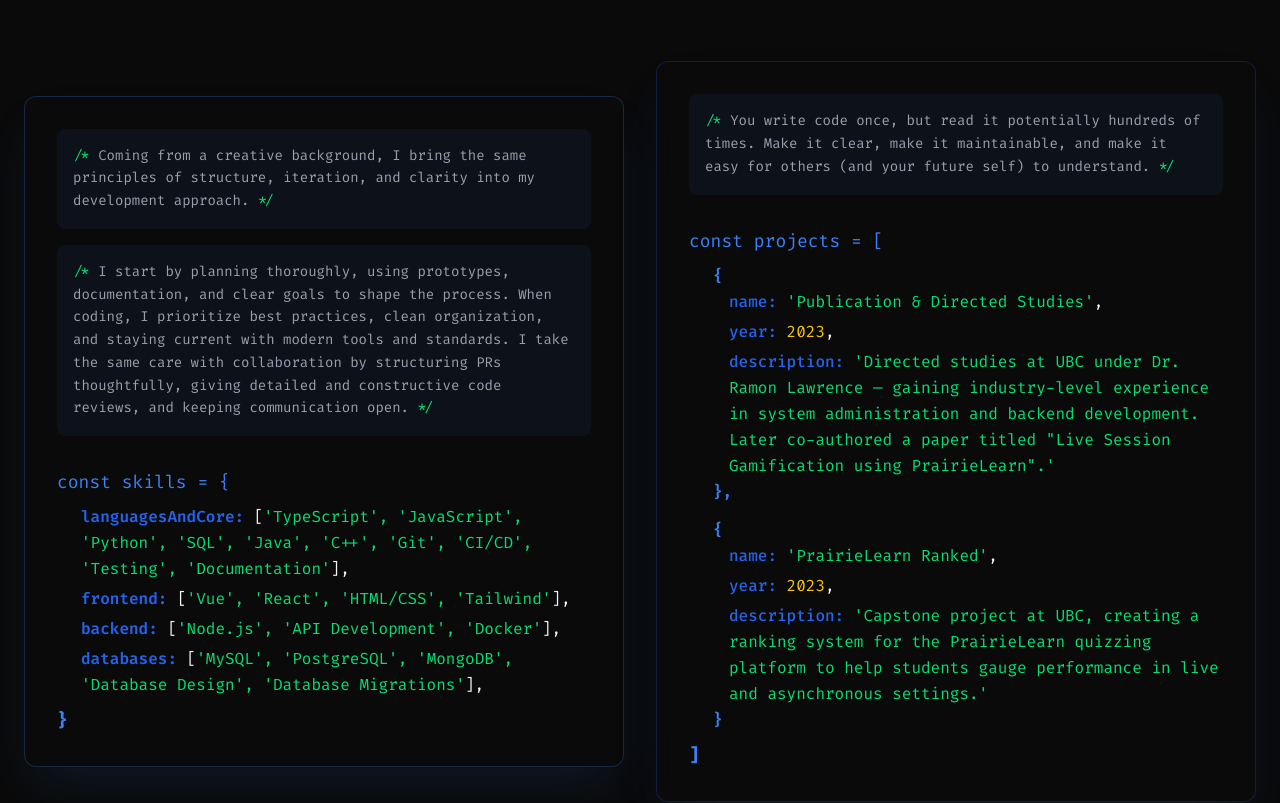
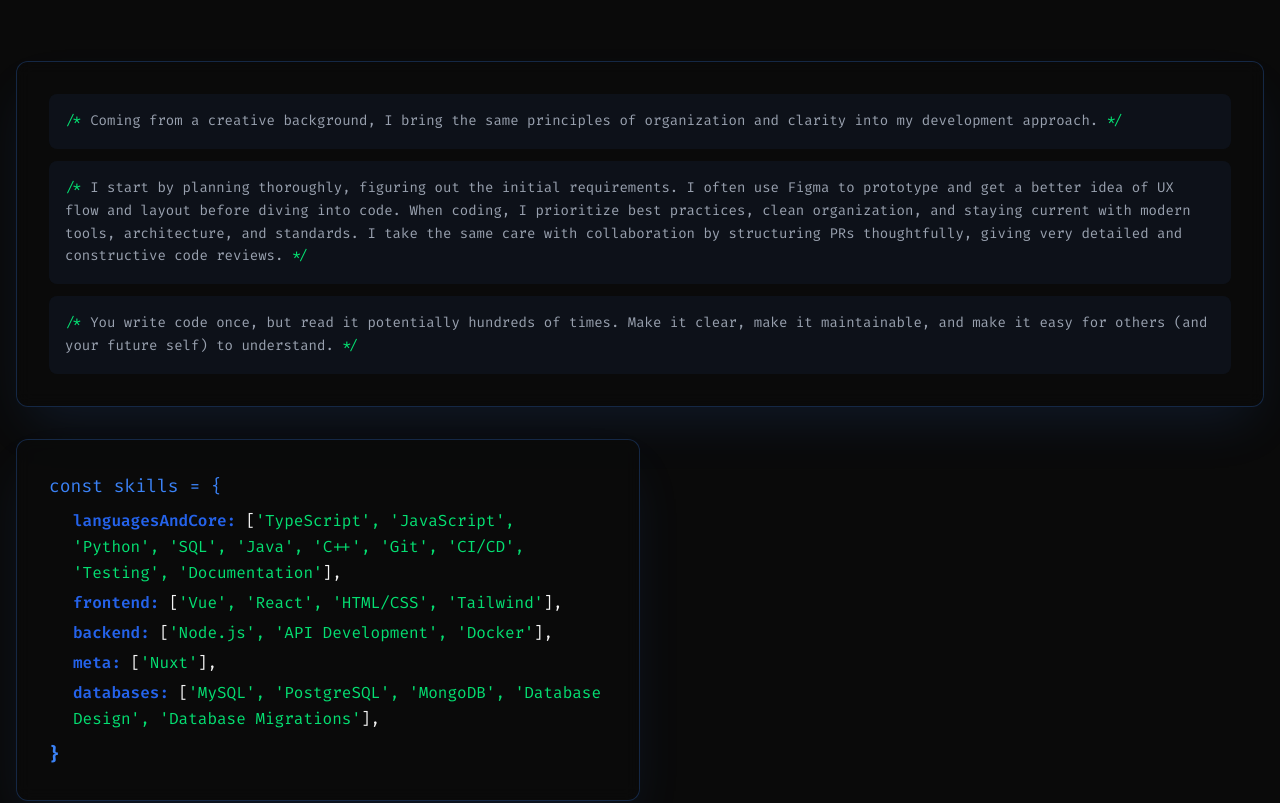
Before and after one commit to LouisLP/persona-portfolio, a Vue app: page /developer in a window 1280 px wide. Shown: the part 1760-2563 px from the top of the page. Built offline with nearby package versions, Linux system fonts and the light colour scheme.

Commit message:
Adjusting layout and wording for commentary

```diff
--- a/src/components/Developer/CodeBlocks.vue
+++ b/src/components/Developer/CodeBlocks.vue
@@ -1,5 +1,6 @@
 <script setup lang="ts">
 import { usePersonaStore } from '@/stores/persona'
+
 const personaStore = usePersonaStore()
 
 const skills = {
@@ -17,6 +18,7 @@ const skills = {
   ],
   frontend: ['Vue', 'React', 'HTML/CSS', 'Tailwind'],
   backend: ['Node.js', 'API Development', 'Docker'],
+  meta: ['Nuxt'],
   databases: ['MySQL', 'PostgreSQL', 'MongoDB', 'Database Design', 'Database Migrations'],
 }
 
@@ -37,66 +39,36 @@ const projects = [
 </script>
 
 <template>
-  <div class="container flex flex-col gap-8 px-6 lg:flex-row lg:items-center lg:justify-center">
-    <!-- Skills Code Block -->
-    <div
-      class="font-developer hover:shadow-3xl w-full max-w-2xl rounded-xl border p-8 shadow-2xl backdrop-blur-sm transition-all duration-300 lg:w-1/2"
+  <div class="container flex flex-col gap-8 px-4">
+    <!-- Commentary -->
+    <section
+      class="font-developer w-full rounded-xl border p-8 shadow-2xl backdrop-blur-sm flex-col gap-3 flex"
       :style="{
-        borderColor: personaStore.theme.primary + '40',
-        backgroundColor: personaStore.theme.background + 'CC',
+        borderColor: `${personaStore.theme.primary}40`,
+        backgroundColor: `${personaStore.theme.background}CC`,
         boxShadow: `0 25px 50px -12px ${personaStore.theme.primary}20`,
       }"
     >
       <!-- Commentary section 1 -->
-      <div class="mb-4 rounded-lg bg-gray-900/50 p-4">
+      <div class="rounded-lg bg-gray-900/50 p-4">
         <div class="text-sm leading-relaxed text-gray-400">
           <span class="text-green-400">/* </span>
-          Coming from a creative background, I bring the same principles of structure, iteration,
-          and clarity into my development approach.
+          Coming from a creative background, I bring the same principles of organization and clarity into my development approach.
           <span class="text-green-400"> */</span>
         </div>
       </div>
 
       <!-- Commentary section 2 -->
-      <div class="mb-8 rounded-lg bg-gray-900/50 p-4">
+      <div class="rounded-lg bg-gray-900/50 p-4">
         <div class="text-sm leading-relaxed text-gray-400">
           <span class="text-green-400">/* </span>
-          I start by planning thoroughly, using prototypes, documentation, and clear goals to shape
-          the process. When coding, I prioritize best practices, clean organization, and staying
-          current with modern tools and standards. I take the same care with collaboration by
-          structuring PRs thoughtfully, giving detailed and constructive code reviews, and keeping
-          communication open.
+          I start by planning thoroughly, figuring out the initial requirements. I often use Figma to prototype and get a better idea of UX flow and layout before diving into code. When coding, I prioritize best practices, clean organization, and staying current with modern tools, architecture, and standards. I take the same care with collaboration by structuring PRs thoughtfully, giving very detailed and constructive code reviews.
           <span class="text-green-400"> */</span>
         </div>
       </div>
 
-      <!-- Skills -->
-      <header class="mb-2 text-lg" :style="{ color: personaStore.theme.primary }">
-        const skills = {
-      </header>
-      <div class="ml-6 space-y-1" :style="{ color: personaStore.theme.text }">
-        <section v-for="(skillList, category) in skills" :key="category" class="leading-relaxed">
-          <span class="font-semibold" :style="{ color: personaStore.theme.secondary }"
-            >{{ category }}: </span
-          >[<span v-for="(skill, index) in skillList" :key="skill" class="text-green-400"
-            >'{{ skill }}'<span v-if="index < skillList.length - 1">, </span></span
-          >],
-        </section>
-      </div>
-      <div class="mt-2 text-lg font-bold" :style="{ color: personaStore.theme.primary }">}</div>
-    </div>
-
-    <!-- Projects Code Block -->
-    <div
-      class="font-developer hover:shadow-3xl w-full max-w-2xl rounded-xl border p-8 shadow-2xl backdrop-blur-sm transition-all duration-300 lg:w-1/2"
-      :style="{
-        borderColor: personaStore.theme.secondary + '40',
-        backgroundColor: personaStore.theme.background + 'CC',
-        boxShadow: `0 25px 50px -12px ${personaStore.theme.secondary}20`,
-      }"
-    >
       <!-- Commentary section 3 -->
-      <div class="mb-8 rounded-lg bg-gray-900/50 p-4">
+      <div class="rounded-lg bg-gray-900/50 p-4">
         <div class="text-sm leading-relaxed text-gray-400">
           <span class="text-green-400">/* </span>
           You write code once, but read it potentially hundreds of times. Make it clear, make it
@@ -104,30 +76,65 @@ const projects = [
           <span class="text-green-400"> */</span>
         </div>
       </div>
+    </section>
 
+    <!-- Skills Code Block -->
+    <div
+      class="font-developer w-full max-w-2xl rounded-xl border p-8 shadow-2xl backdrop-blur-sm lg:w-1/2"
+      :style="{
+        borderColor: `${personaStore.theme.primary}40`,
+        backgroundColor: `${personaStore.theme.background}CC`,
+        boxShadow: `0 25px 50px -12px ${personaStore.theme.primary}20`,
+      }"
+    >
+      <!-- Skills -->
+      <header class="mb-2 text-lg" :style="{ color: personaStore.theme.primary }">
+        const skills = {
+      </header>
+      <div class="ml-6 space-y-1" :style="{ color: personaStore.theme.text }">
+        <section v-for="(skillList, category) in skills" :key="category" class="leading-relaxed">
+          <span class="font-semibold" :style="{ color: personaStore.theme.secondary }">{{ category }}: </span>[<span
+            v-for="(skill, index) in skillList" :key="skill" class="text-green-400"
+          >'{{ skill }}'<span
+            v-if="index < skillList.length - 1"
+          >, </span></span>],
+        </section>
+      </div>
+      <div class="mt-2 text-lg font-bold" :style="{ color: personaStore.theme.primary }">
+        }
+      </div>
+    </div>
+
+    <!-- Projects Code Block -->
+    <div
+      class="font-developer hover:shadow-3xl w-full max-w-2xl rounded-xl border p-8 shadow-2xl backdrop-blur-sm transition-all duration-300 lg:w-1/2"
+      :style="{
+        borderColor: `${personaStore.theme.secondary}40`,
+        backgroundColor: `${personaStore.theme.background}CC`,
+        boxShadow: `0 25px 50px -12px ${personaStore.theme.secondary}20`,
+      }"
+    >
       <header class="mb-2 text-lg" :style="{ color: personaStore.theme.primary }">
         const projects = [
       </header>
       <div class="ml-6 space-y-3" :style="{ color: personaStore.theme.text }">
         <div v-for="(project, index) in projects" :key="project.name" class="leading-relaxed">
-          <div class="font-semibold" :style="{ color: personaStore.theme.primary }">{</div>
+          <div class="font-semibold" :style="{ color: personaStore.theme.primary }">
+            {
+          </div>
           <div class="ml-4 space-y-1">
             <div>
-              <span class="font-medium" :style="{ color: personaStore.theme.secondary }"
-                >name:
+              <span class="font-medium" :style="{ color: personaStore.theme.secondary }">name:
               </span>
               <span class="text-green-400">'{{ project.name }}'</span>,
             </div>
             <div>
-              <span class="font-medium" :style="{ color: personaStore.theme.secondary }"
-                >year:
+              <span class="font-medium" :style="{ color: personaStore.theme.secondary }">year:
               </span>
-              <span class="text-yellow-400">{{ project.year }}</span
-              >,
+              <span class="text-yellow-400">{{ project.year }}</span>,
             </div>
             <div>
-              <span class="font-medium" :style="{ color: personaStore.theme.secondary }"
-                >description:
+              <span class="font-medium" :style="{ color: personaStore.theme.secondary }">description:
               </span>
               <span class="text-green-400">'{{ project.description }}'</span>
             </div>
@@ -137,7 +144,9 @@ const projects = [
           </div>
         </div>
       </div>
-      <div class="mt-2 text-lg font-bold" :style="{ color: personaStore.theme.primary }">]</div>
+      <div class="mt-2 text-lg font-bold" :style="{ color: personaStore.theme.primary }">
+        ]
+      </div>
     </div>
   </div>
 </template>
```
